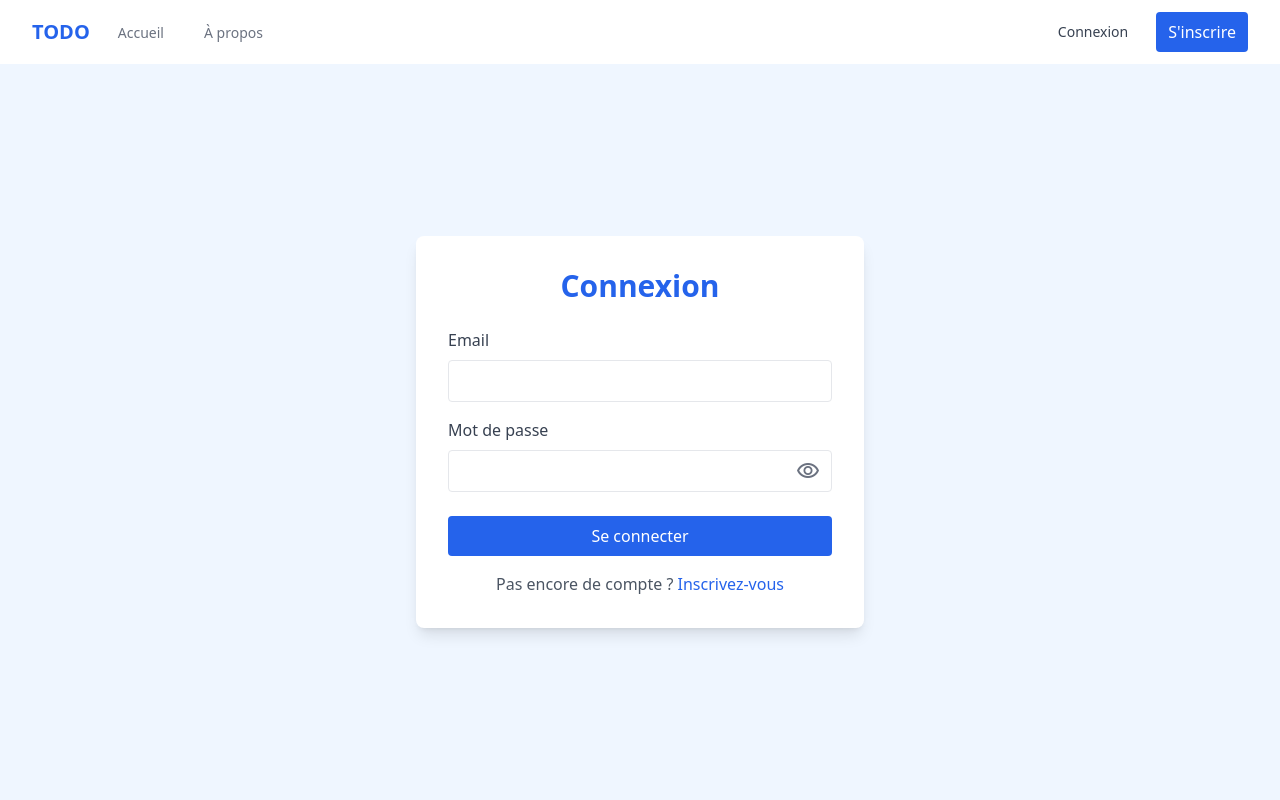
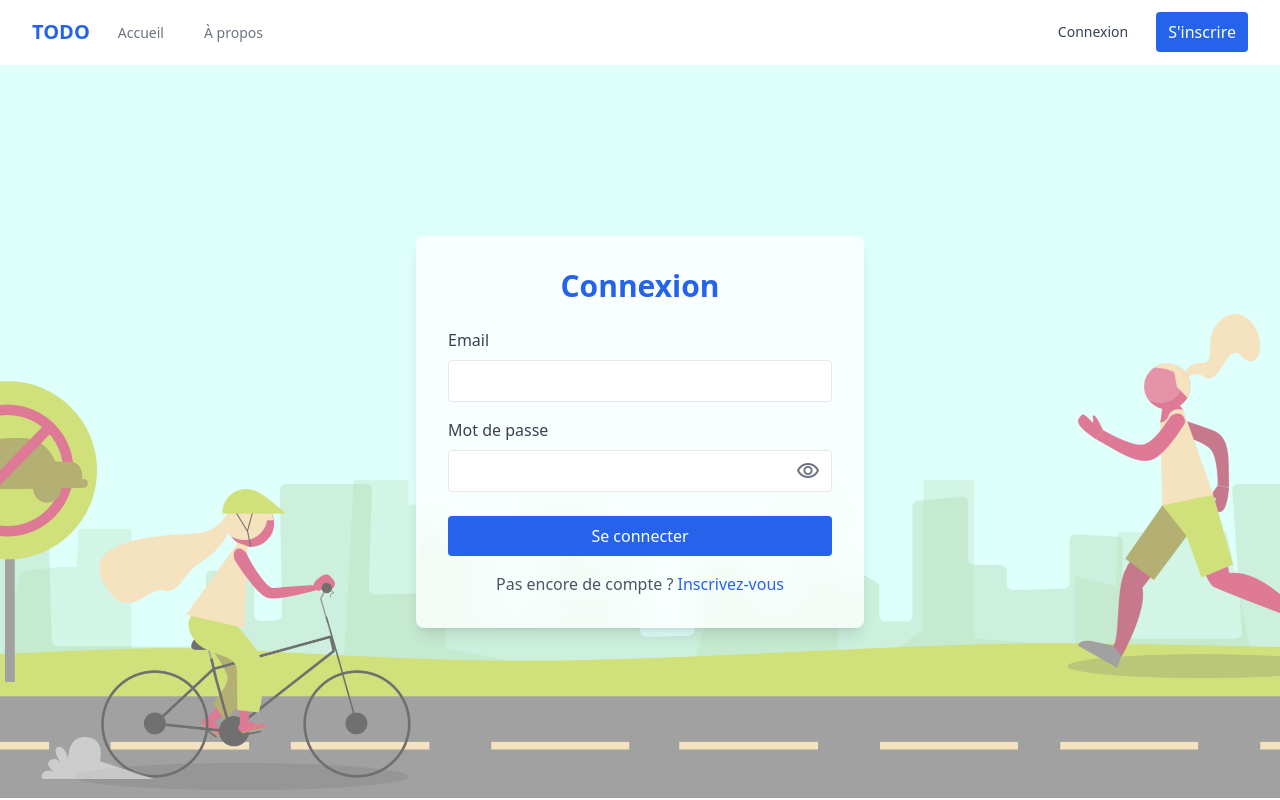
Before and after one commit to MalikSploit/hackaton_zz3, an Angular app in the folder carbon-swap/: page /login in a window 1280 px wide. Built offline with nearby package versions, Linux system fonts and the light colour scheme.

Commit message:
Styling login et register

```diff
--- a/carbon-swap/src/app/_services/auth_service.ts
+++ b/carbon-swap/src/app/_services/auth_service.ts
@@ -21,7 +21,7 @@ export class AuthService {
     return this.http
       .post<{ ok: true; user: User }>(`${this.api}/signup`, body, { withCredentials: true })
       .pipe(
-        map((res) => res.user),                 // ← on ne garde que user
+        map((res) => res.user),
         tap(() => this.router.navigate(['/wallet']))
       );
   }
--- a/carbon-swap/src/app/login/login.component.html
+++ b/carbon-swap/src/app/login/login.component.html
@@ -1,5 +1,7 @@
-<div class="flex h-full items-center justify-center bg-blue-50">
-  <div class="w-full max-w-md mx-4 bg-white p-8 rounded-lg shadow-lg">
+<div class="flex h-full items-center justify-center
+            bg-[url('/assets/background_auth.png')] bg-cover bg-center bg-no-repeat">
+
+  <div class="w-full max-w-md mx-4 bg-white/80 backdrop-blur-lg p-8 rounded-lg shadow-lg">
     <h2 class="text-3xl font-bold text-center text-blue-600 mb-6">Connexion</h2>
 
     <p *ngIf="errorMsg" class="text-red-600 text-sm text-center mb-4">{{ errorMsg }}</p>
@@ -22,7 +24,6 @@
 
       <div class="mb-6">
         <label for="password" class="block text-gray-700 mb-2">Mot de passe</label>
-
         <div class="relative">
           <input
             id="password"
@@ -34,7 +35,7 @@
           <button
             type="button"
             (click)="togglePwd()"
-            aria-label="Afficher&nbsp;/&nbsp;masquer le mot de passe"
+            aria-label="Afficher / masquer le mot de passe"
             class="absolute inset-y-0 right-3 flex items-center text-gray-500 focus:outline-none"
           >
             <span class="material-symbols-outlined">
@@ -42,7 +43,6 @@
             </span>
           </button>
         </div>
-
         <p *ngIf="submitted && f['password']?.errors" class="text-red-500 text-sm mt-1">
           <span *ngIf="f['password']?.errors?.['required']">Mot de passe requis.</span>
           <span *ngIf="f['password']?.errors?.['minlength']">Minimum 6 caractères.</span>
@@ -53,8 +53,7 @@
         type="submit"
         [disabled]="loading"
         class="w-full bg-blue-600 text-white py-2 rounded transition
-               hover:bg-blue-700 disabled:opacity-50 disabled:cursor-not-allowed"
-      >
+               hover:bg-blue-700 disabled:opacity-50 disabled:cursor-not-allowed">
         <span *ngIf="!loading">Se connecter</span>
         <span *ngIf="loading">Chargement…</span>
       </button>
--- a/carbon-swap/src/app/login/login.component.ts
+++ b/carbon-swap/src/app/login/login.component.ts
@@ -35,7 +35,7 @@ export class LoginComponent {
     const { email, password } = this.loginForm.value;
 
     this.auth.login({ email, password }).subscribe({
-      next: () => (this.loading = false), // redirection dans AuthService
+      next: () => (this.loading = false),
       error: (err) => {
         this.loading = false;
         this.errorMsg = err.error?.error ?? 'Identifiants invalides';
--- a/carbon-swap/src/app/register/register.component.html
+++ b/carbon-swap/src/app/register/register.component.html
@@ -1,12 +1,13 @@
-<div class="flex h-full items-center justify-center bg-blue-50">
-  <div class="w-full max-w-md mx-4 bg-white p-8 rounded-lg shadow-lg">
+<div class="flex h-full items-center justify-center
+            bg-[url('/assets/background_auth.png')] bg-cover bg-center bg-no-repeat">
+
+
+  <div class="w-full max-w-md mx-4 bg-white/80 backdrop-blur-lg p-8 rounded-lg shadow-lg">
     <h2 class="text-3xl font-bold text-center text-blue-600 mb-6">Inscription</h2>
 
-    <!-- message d’erreur global -->
     <p *ngIf="errorMsg" class="text-red-600 text-sm text-center mb-4">{{ errorMsg }}</p>
 
     <form [formGroup]="registerForm" (ngSubmit)="onSubmit()" novalidate>
-      <!-- NOM -->
       <div class="mb-4">
         <label for="name" class="block text-gray-700 mb-2">Nom complet</label>
         <input
@@ -20,7 +21,6 @@
         </p>
       </div>
 
-      <!-- EMAIL -->
       <div class="mb-4">
         <label for="email" class="block text-gray-700 mb-2">Email</label>
         <input
@@ -36,7 +36,6 @@
         </p>
       </div>
 
-      <!-- MOT DE PASSE -->
       <div class="mb-4">
         <label for="password" class="block text-gray-700 mb-2">Mot de passe</label>
         <div class="relative">
@@ -50,7 +49,7 @@
           <button
             type="button"
             (click)="togglePwd()"
-            aria-label="Afficher&nbsp;/&nbsp;masquer le mot de passe"
+            aria-label="Afficher / masquer le mot de passe"
             class="absolute inset-y-0 right-3 flex items-center text-gray-500 focus:outline-none"
           >
             <span class="material-symbols-outlined">
@@ -64,7 +63,6 @@
         </p>
       </div>
 
-      <!-- CONFIRM -->
       <div class="mb-6">
         <label for="confirm" class="block text-gray-700 mb-2">Confirmer mot de passe</label>
         <div class="relative">
@@ -78,7 +76,7 @@
           <button
             type="button"
             (click)="toggleConfirm()"
-            aria-label="Afficher&nbsp;/&nbsp;masquer la confirmation"
+            aria-label="Afficher / masquer la confirmation"
             class="absolute inset-y-0 right-3 flex items-center text-gray-500 focus:outline-none"
           >
             <span class="material-symbols-outlined">
@@ -95,8 +93,7 @@
         type="submit"
         [disabled]="loading"
         class="w-full bg-blue-600 text-white py-2 rounded transition
-               hover:bg-blue-700 disabled:opacity-50 disabled:cursor-not-allowed"
-      >
+               hover:bg-blue-700 disabled:opacity-50 disabled:cursor-not-allowed">
         <span *ngIf="!loading">S'inscrire</span>
         <span *ngIf="loading">Chargement…</span>
       </button>
--- a/carbon-swap/src/app/register/register.component.ts
+++ b/carbon-swap/src/app/register/register.component.ts
@@ -1,6 +1,6 @@
 import { Component } from '@angular/core';
 import { FormBuilder, FormGroup, Validators } from '@angular/forms';
-import { AuthService } from '../_services/auth_service';   // ← chemin corrigé
+import { AuthService } from '../_services/auth_service';
 
 @Component({
   selector: 'app-register',
@@ -50,7 +50,7 @@ export class RegisterComponent {
     const { name, email, password } = this.registerForm.value;
 
     this.auth.signup({ name, email, password }).subscribe({
-      next: () => (this.loading = false), // redirection faite dans le service
+      next: () => (this.loading = false),
       error: (err) => {
         this.loading = false;
         this.errorMsg = err.error?.error ?? 'Erreur inattendue';
```
Also changed, not shown: carbon-swap/src/assets/background_auth.png (added).
